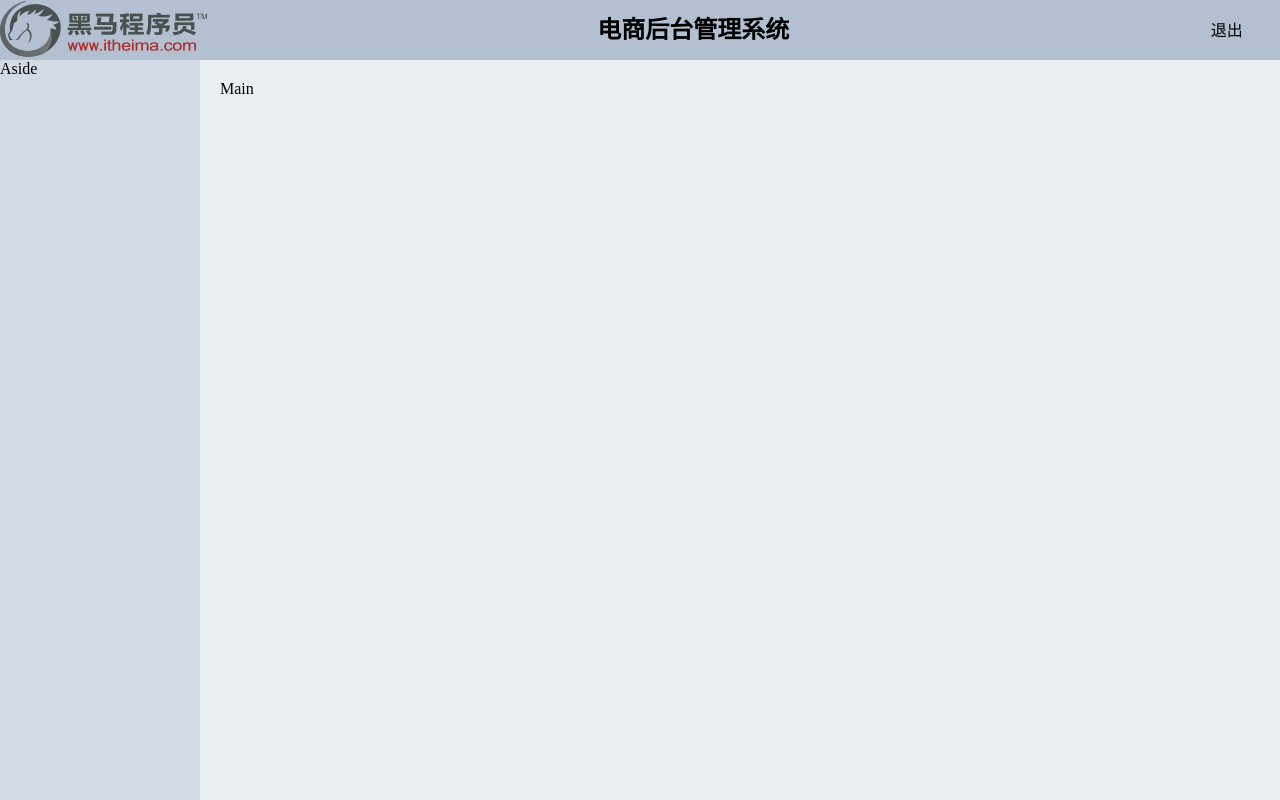
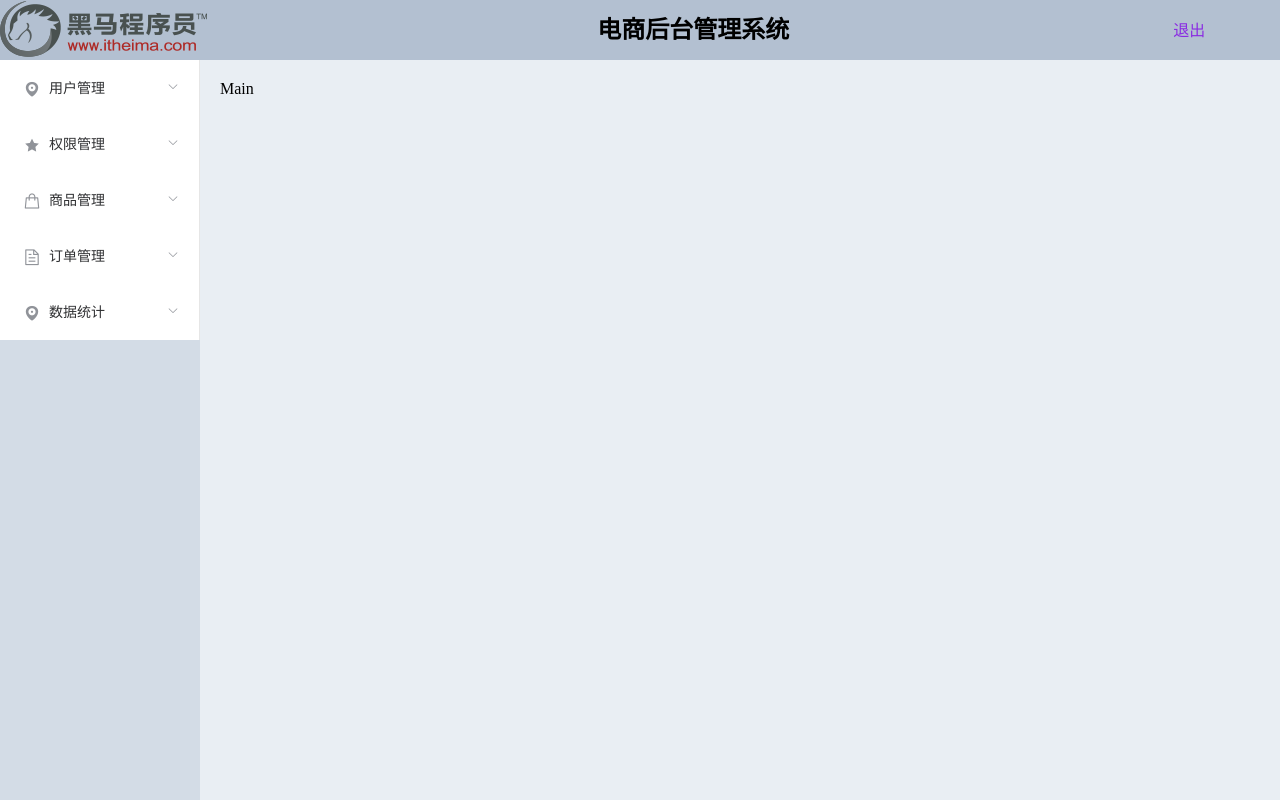
Before and after one commit to lm19880228/mallmanager, a Vue app: page /#/ in a window 1280 px wide. Built offline with nearby package versions, Linux system fonts and the light colour scheme.

Commit message:
引入导航组件-调整样式

```diff
--- a/src/components/home/home.vue
+++ b/src/components/home/home.vue
@@ -19,22 +19,96 @@
       </el-row>
     </el-header>
     <el-container>
-      <el-aside class="aside" width="200px">Aside</el-aside>
+      <el-aside class="aside" width="200px">
+        <el-menu :unique-opened="true">
+          <el-submenu index="1">
+            <!-- 侧边栏导航el-mene -->
+            <template slot="title">
+              <i class="el-icon-location"></i>
+              <span>用户管理</span>
+            </template>
+            <el-menu-item index="1-1">
+              <i class="el-icon-menu"></i>
+              <span>用户量列表</span>
+            </el-menu-item>
+          </el-submenu>
+          <!-- 2 -->
+          <el-submenu index="2">
+            <template slot="title">
+              <i class="el-icon-star-on"></i>
+              <span>权限管理</span>
+            </template>
+            <el-menu-item index="2-1">
+              <i class="el-icon-menu"></i>
+              <span>角色列表</span>
+            </el-menu-item>
+            <el-menu-item index="2-2">
+              <i class="el-icon-star-off"></i>
+              <span>权限列表</span>
+            </el-menu-item>
+          </el-submenu>
+          <!-- 3  -->
+          <el-submenu index="3">
+            <template slot="title">
+              <i class="el-icon-goods"></i>
+              <span>商品管理</span>
+            </template>
+            <el-menu-item index="3-1">
+              <i class="el-icon-menu"></i>
+              <span>商品列表</span>
+            </el-menu-item>
+            <el-menu-item index="3-2">
+              <i class="el-icon-location"></i>
+              <span>分类参数</span>
+            </el-menu-item>
+            <el-menu-item index="3-3">
+              <i class="el-icon-location"></i>
+              <span>商品分类</span>
+            </el-menu-item>
+          </el-submenu>
+          <!-- 4 -->
+          <el-submenu index="4">
+            <template slot="title">
+              <i class="el-icon-document"></i>
+              <span>订单管理</span>
+            </template>
+            <el-menu-item index="4-1">
+              <i class="el-icon-location"></i>
+              <span>订单列表</span>
+            </el-menu-item>
+          </el-submenu>
+          <!-- 5 -->
+          <el-submenu index="5">
+            <template slot="title">
+              <i class="el-icon-location"></i>
+              <span>数据统计</span>
+            </template>
+            <el-menu-item index="5-1">
+              <i class="el-icon-tickets"></i>
+              <span>数据报表</span>
+            </el-menu-item>
+          </el-submenu>
+        </el-menu>
+      </el-aside>
       <el-main class="main">Main</el-main>
     </el-container>
   </el-container>
 </template>
 
 <script>
-export default {};
+export default {
+  data() {
+    return {};
+  }
+};
 </script>
 
 <style>
-*{
+* {
   margin: 0;
   padding: 0;
 }
-.left img{
+.left img {
   margin-top: 1px;
 }
 .container {
@@ -51,19 +125,19 @@
   background-color: #e9eef3;
 }
 /* 头部样式 */
-.middle{
+.middle {
   text-align: center;
   line-height: 61px;
 }
-.loginout{
+.loginout {
   text-decoration: none;
- color: black;
+  color: blueviolet;
 }
-.exit{
+.exit {
   line-height: 62px;
-    text-align: center;
+  text-align: left;
 }
-.loginout:hover{
+.loginout:hover {
   text-decoration: underline;
   color: blue;
 }
--- a/src/components/login/login.vue
+++ b/src/components/login/login.vue
@@ -25,12 +25,26 @@
       }
     };
   },
+  //回车进入
+  mounted: function() {
+    // 主页添加键盘事件,注意,不能直接在焦点事件上添加回车
+    var lett = this; // this 当前Vue实例
+     console.log(this)
+    document.onkeydown = function(e) {
+      var key = window.event.keyCode;
+      if (key == 13) {
+
+        lett.handleLogin();
+      }
+    };
+  },
   methods: {
     async handleLogin() {
       // 希望让异步操作的代码看起来像同步代码 ES7写法:async+await
       // res就是 .then()方法里面的后端返回值
-      const res = await this.$http.post("login", this.formdata)
-      console.log(res);
+      const res = await this.$http.post("login", this.formdata);
+      // console.log(res);
+
       const {
         // 把等号右侧数据中键名为data的值赋值给data
         data,
@@ -40,10 +54,9 @@
       if (status === 200) {
         // 登陆成功 保存token 跳转home 提示成功
         // localStorage.setItem('key',value) 将后台返回token字符串存入本地存储
-        localStorage.setItem('token',data.token)
+        localStorage.setItem("token", data.token);
         this.$router.push({ name: "home" });
         this.$message.success(msg);
-
       } else {
         // 不成功 提示信息
         this.$message.warning(msg);
```
Lines whose indentation alone changed are shown as unchanged.
